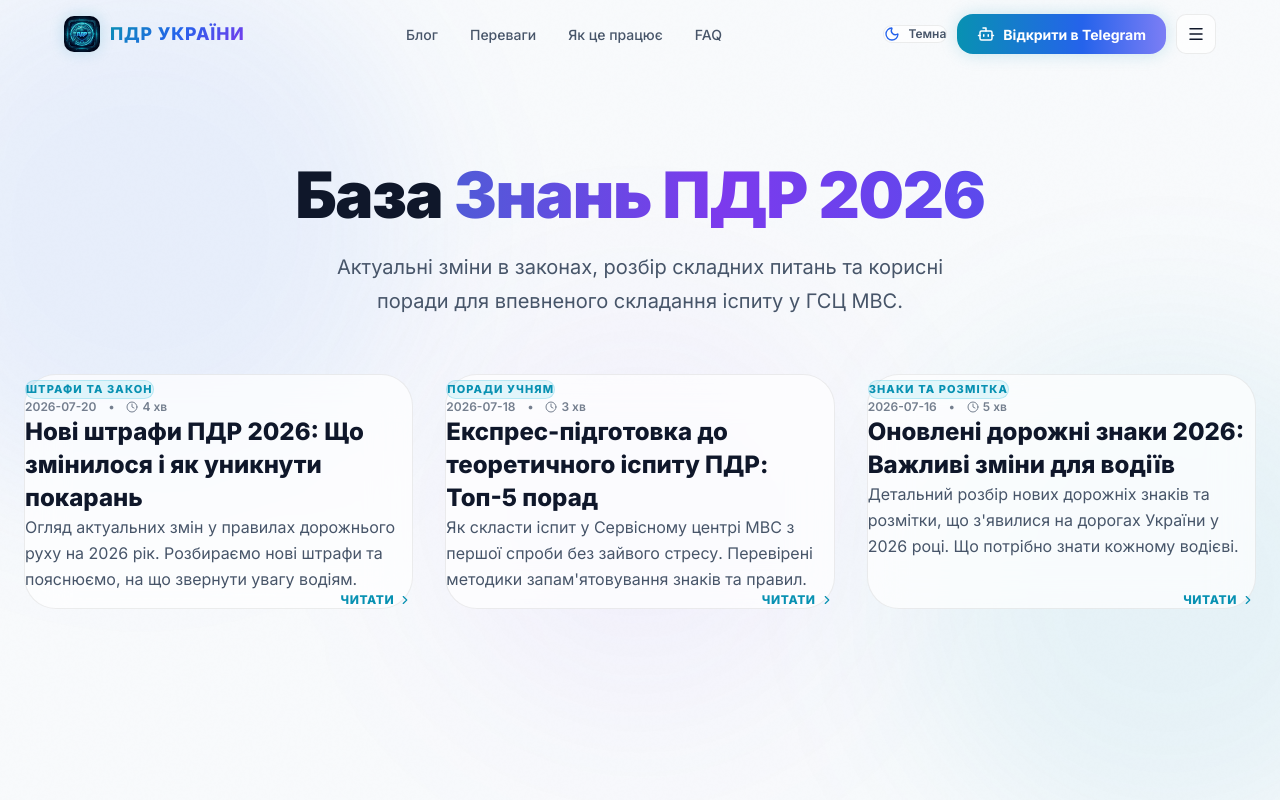
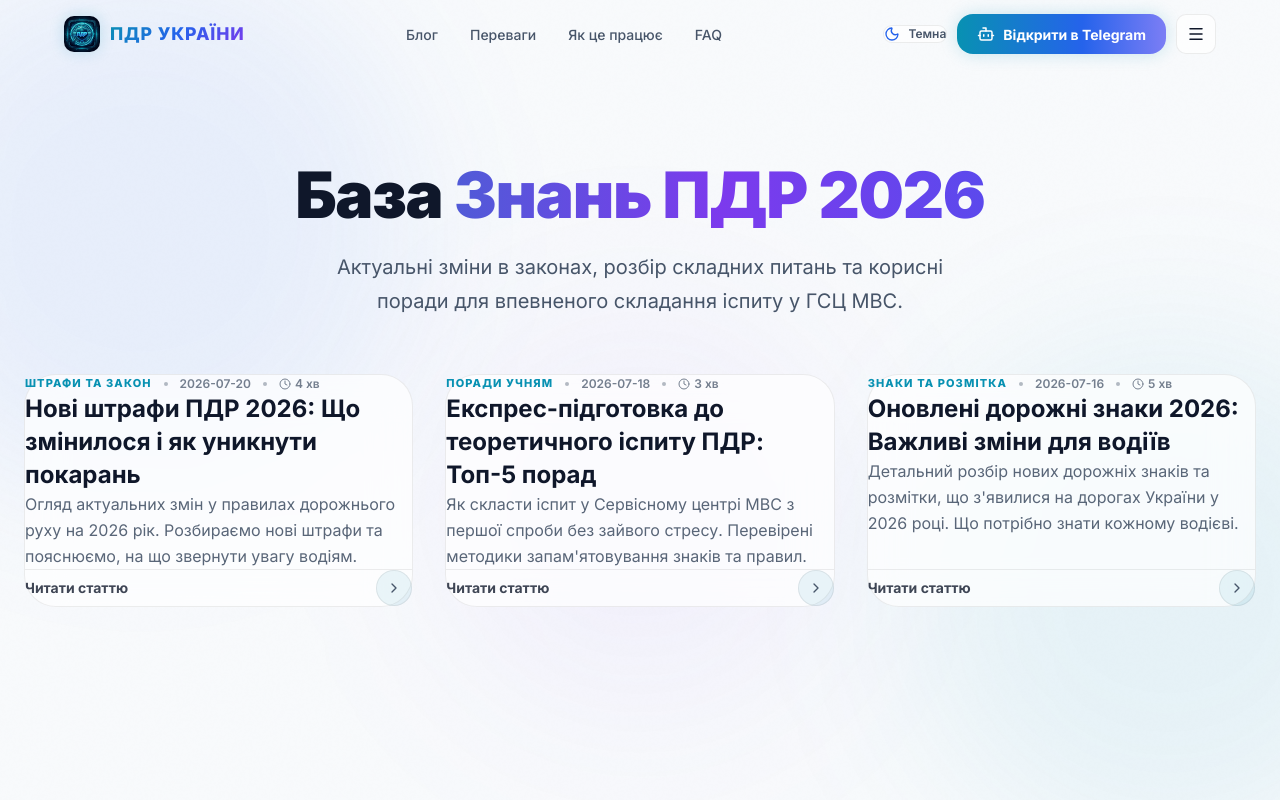
Before and after one commit to serjtlgram/pdr-landing, a Next.js app: page /blog in a window 1280 px wide. Built offline with nearby package versions, Linux system fonts and the light colour scheme.

Commit message:
Refine blog cards to a highly premium text-only layout with elegant metadata row and minimal bottom action

```diff
--- a/src/app/blog/page.tsx
+++ b/src/app/blog/page.tsx
@@ -32,41 +32,39 @@ export default function BlogIndex() {
           {posts.map((post, idx) => (
             <article
               key={post.slug}
-              className="glass-card rounded-[2rem] p-8 md:p-10 border border-[var(--border-color)] hover:border-[var(--accent-cyan)] transition-all duration-500 group hover:-translate-y-2 hover:shadow-[0_20px_50px_rgba(6,182,212,0.18)] flex flex-col relative"
+              className="glass-card rounded-[2rem] p-8 md:p-10 border border-[var(--border-color)] hover:border-[var(--accent-cyan)] transition-all duration-300 group hover:-translate-y-2 hover:shadow-[0_15px_40px_rgba(6,182,212,0.12)] flex flex-col relative"
             >
-              {/* Category Pill */}
-              <div className="mb-6">
-                <span className="inline-block px-3 py-1.5 rounded-full bg-[rgba(6,182,212,0.1)] border border-[rgba(6,182,212,0.2)] text-[var(--accent-cyan)] text-[11px] font-extrabold uppercase tracking-widest">
-                  {post.category}
-                </span>
-              </div>
-
-              {/* Meta Row: Date & Read Time */}
-              <div className="flex items-center gap-3 text-xs font-semibold text-[var(--text-secondary)] opacity-75 mb-3">
-                <span>{post.date}</span>
-                <span>•</span>
-                <span className="flex items-center gap-1">
+              {/* Premium Top Metadata Row */}
+              <div className="flex items-center gap-3 mb-5">
+                <span className="text-[var(--accent-cyan)] text-[11px] font-extrabold uppercase tracking-widest">{post.category}</span>
+                <span className="w-1 h-1 rounded-full bg-[var(--text-secondary)] opacity-40"></span>
+                <span className="text-xs font-semibold text-[var(--text-secondary)] opacity-75">{post.date}</span>
+                <span className="w-1 h-1 rounded-full bg-[var(--text-secondary)] opacity-40"></span>
+                <span className="flex items-center gap-1 text-xs font-semibold text-[var(--text-secondary)] opacity-75">
                   <Clock size={12} /> {post.readTime}
                 </span>
               </div>
 
               {/* Title */}
-              <h2 className="text-2xl font-extrabold text-theme-primary mb-4 leading-snug group-hover:text-[var(--accent-cyan)] transition-colors">
+              <h2 className="text-2xl font-bold text-theme-primary mb-4 leading-snug group-hover:text-[var(--accent-cyan)] transition-colors">
                 <Link href={`/${post.slug}`} className="before:absolute before:inset-0 focus:outline-none">
                   {post.title}
                 </Link>
               </h2>
 
               {/* Excerpt */}
-              <p className="text-theme-secondary text-base leading-relaxed mb-8 flex-grow">
+              <p className="text-theme-secondary text-base leading-relaxed mb-10 flex-grow opacity-90">
                 {post.description}
               </p>
 
-              {/* Action Row */}
-              <div className="mt-auto flex justify-end">
-                <span className="inline-flex items-center gap-1 text-xs font-extrabold text-[var(--accent-cyan)] uppercase tracking-wider group-hover:text-[var(--accent-blue)] transition-colors">
-                  Читати <ChevronRight size={14} className="group-hover:translate-x-1 transition-transform" />
+              {/* Elegant Action Row */}
+              <div className="mt-auto pt-6 border-t border-[var(--border-color)] flex items-center justify-between">
+                <span className="text-sm font-bold text-[var(--text-primary)] opacity-80 group-hover:text-[var(--accent-cyan)] transition-colors">
+                  Читати статтю
                 </span>
+                <div className="w-9 h-9 rounded-full bg-[var(--badge-bg)] border border-[var(--border-color)] flex items-center justify-center group-hover:border-[var(--accent-cyan)] group-hover:bg-[rgba(6,182,212,0.1)] transition-all duration-300">
+                  <ChevronRight size={16} className="text-[var(--text-secondary)] group-hover:text-[var(--accent-cyan)] group-hover:translate-x-0.5 transition-all" />
+                </div>
               </div>
             </article>
           ))}
```
